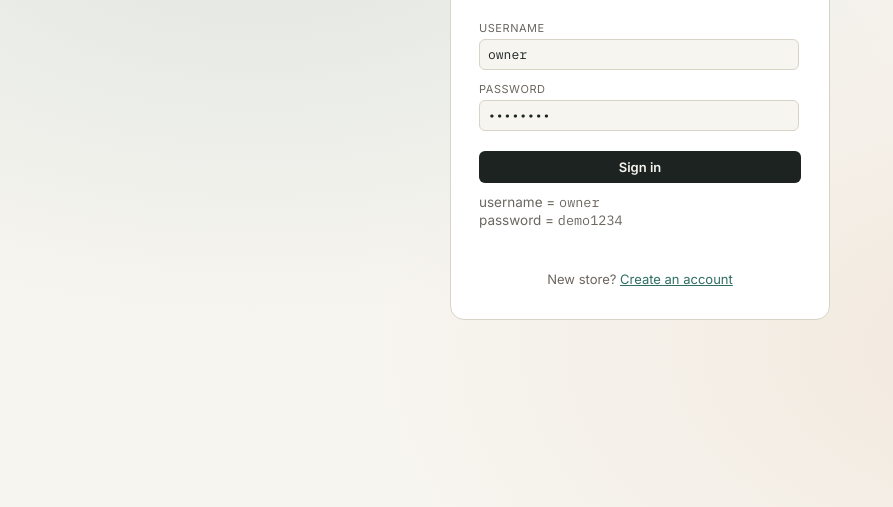
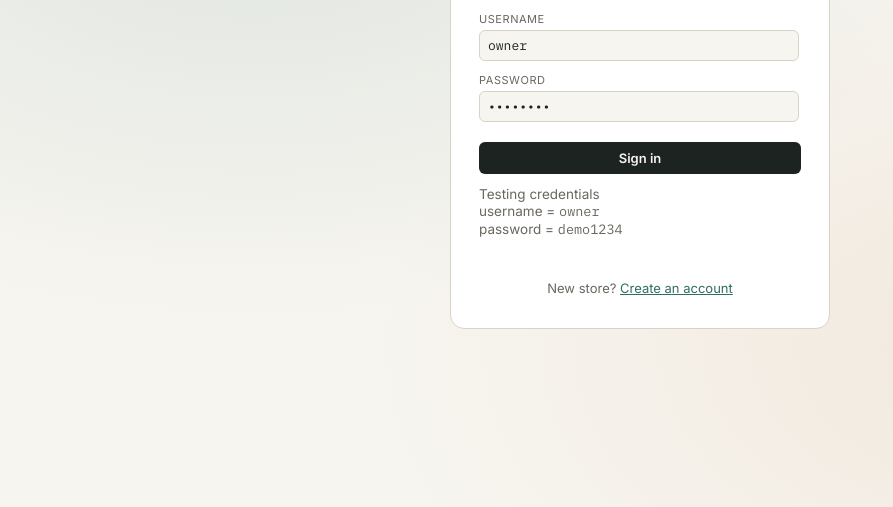
Before and after one commit to Hemanntnagar/LedgerAI, a plain HTML site: page dashboard/frontend/index.html in a window 1280 px wide. Shown: the part 293-800 px from the top of the page, without its empty margins (0-893 px from the left). Drawn offline with nearby package versions, Linux system fonts and the light colour scheme.

Commit message:
Label demo login credentials on the sign-in screen for testing.
Co-authored-by: Cursor <cursoragent@cursor.com>

```diff
--- a/dashboard/frontend/index.html
+++ b/dashboard/frontend/index.html
@@ -312,7 +312,8 @@
         <input id="login-pass" type="password" autocomplete="current-password" placeholder="demo1234" value="demo1234">
       </div>
       <button class="btn" id="login-btn">Sign in</button>
-      <p class="subtitle" style="margin:10px 0 0">
+      <p class="subtitle" style="margin:12px 0 0">
+        Testing credentials<br>
         username = <span class="num">owner</span><br>
         password = <span class="num">demo1234</span>
       </p>
```
Also changed, not shown: public/index.html (+2 -1 lines).
